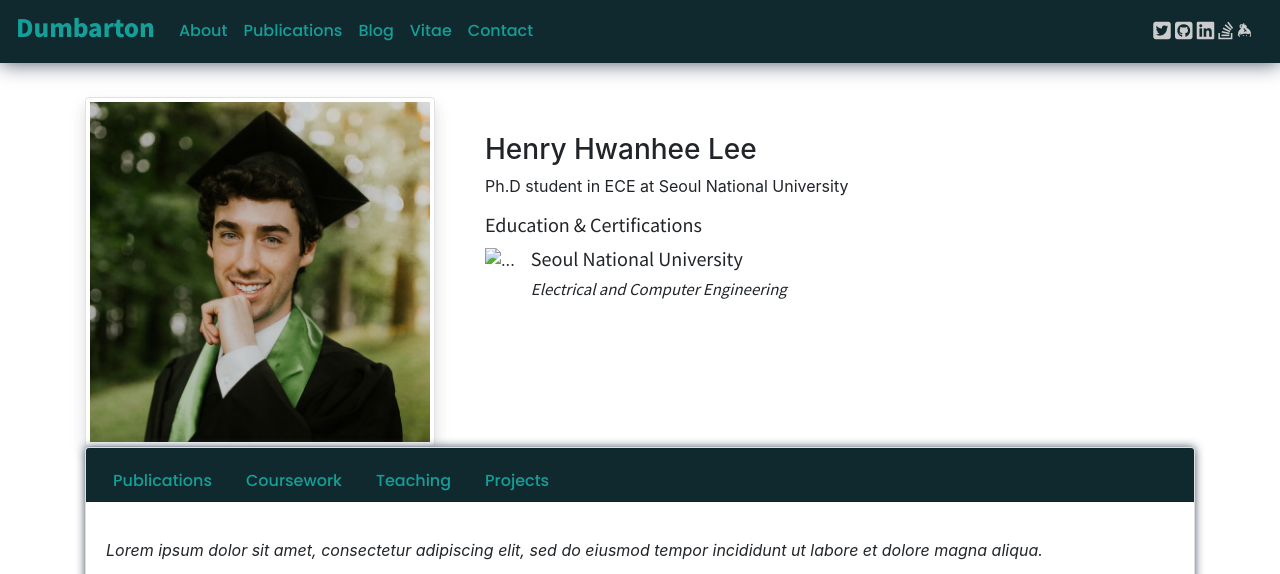
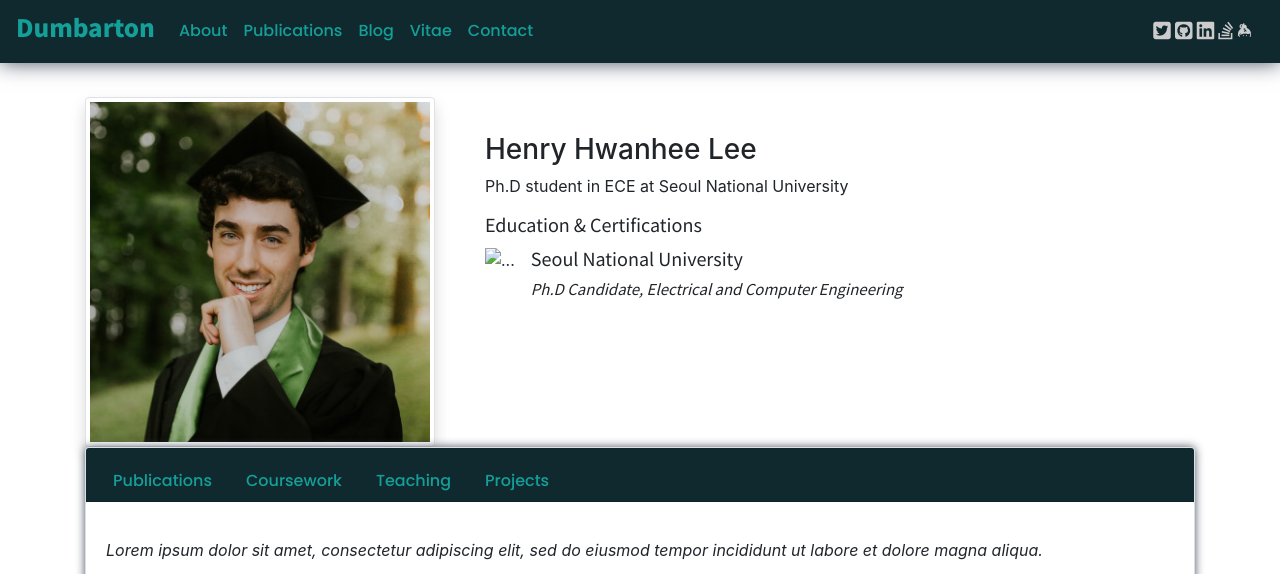
Before and after one commit to stackbit-projects/important-crane-c9504, a Jekyll site: the page built from index.md, in a window 1280 px wide, cut to the strip 0-574 px from the top of the page. Built offline with Jekyll 4.4.1, drawn with Linux system fonts in a browser that asks for light colours; nearby versions of some CDN libraries; comment, search, counter and statistics services are not loaded; our own code applies the rules of GitHub Pages for plain Markdown files.

Commit message:
education.yml: updated Program in items

```diff
--- a/_data/education.yml
+++ b/_data/education.yml
@@ -1,5 +1,5 @@
 - School: Seoul National University
   Degree: null
-  Program: Electrical and Computer Engineering
+  Program: 'Ph.D Candidate, Electrical and Computer Engineering'
   Start Date: null
   End Date: null
```
